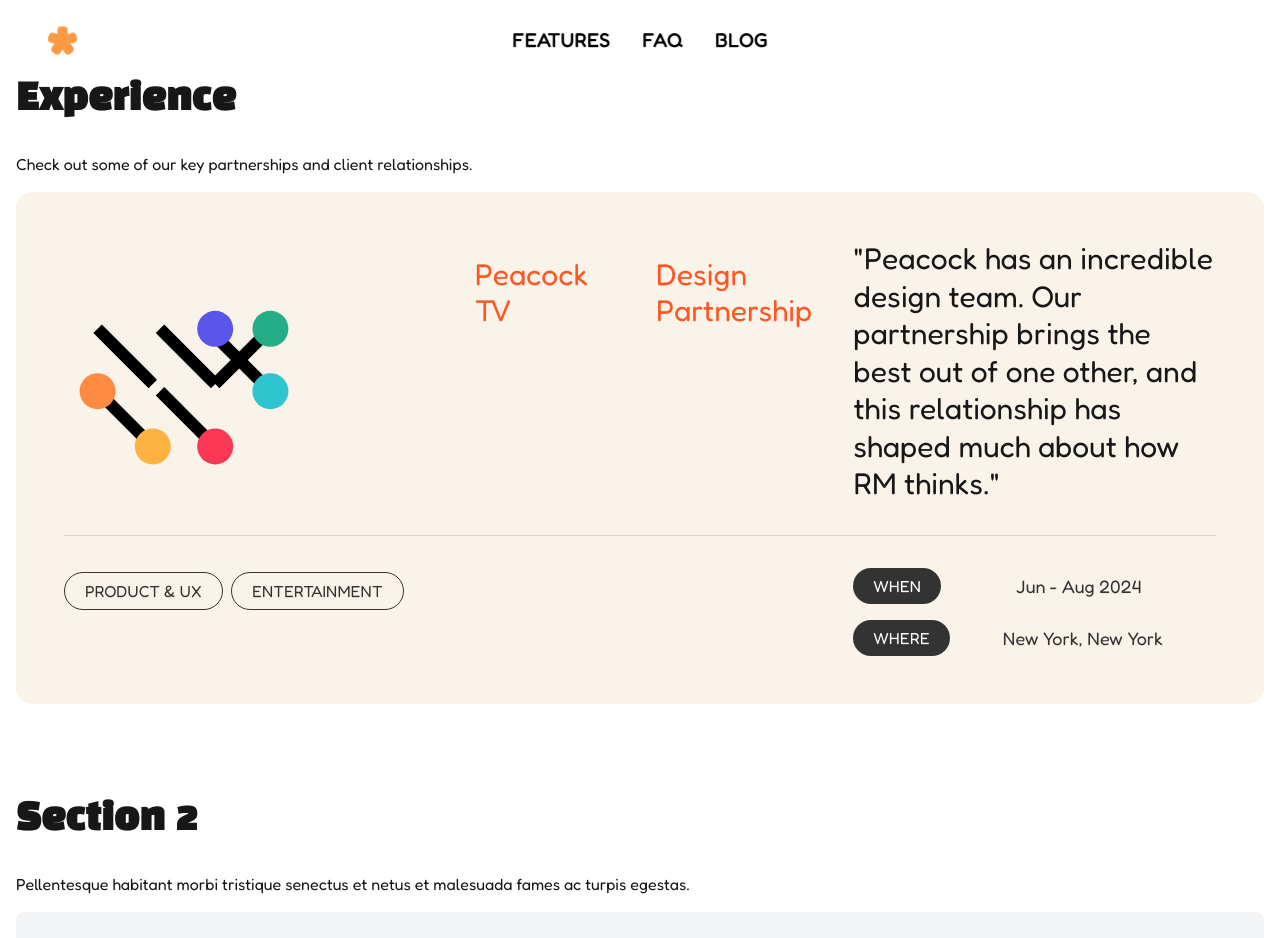
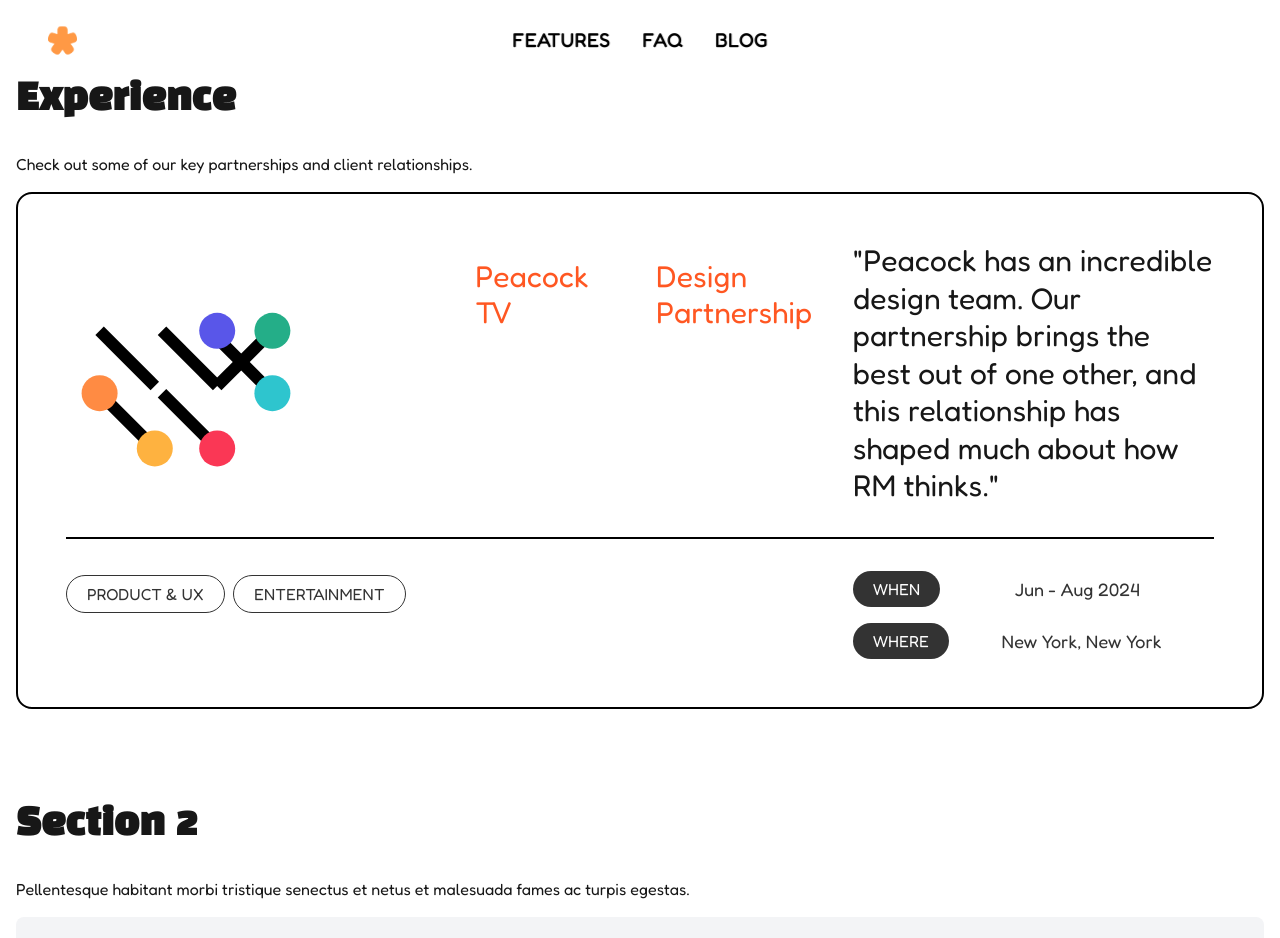
Before and after one commit to JaeMinBird/portfoliov4, a Next.js app: page / in a window 1280 px wide. Shown: the top 938 px of the page. Built offline with nearby package versions, Linux system fonts and the light colour scheme.

Commit message:
Various updates

```diff
--- a/src/app/components/experience.tsx
+++ b/src/app/components/experience.tsx
@@ -29,7 +29,7 @@
 }: ExperienceProps) {
   return (
     <motion.div
-      className="rounded-2xl bg-[#f9f3e9] p-6 md:p-12"
+      className="rounded-2xl bg-white border-2 border-black p-6 md:p-12"
       initial={{ opacity: 0, y: 20 }}
       whileInView={{ opacity: 1, y: 0 }}
       viewport={{ once: true }}
@@ -82,8 +82,8 @@
         </div>
       </div>
 
-      {/* Divider line */}
-      <hr className="my-8 border-[#e0d5c6]" />
+      {/* Divider line - now black and thicker */}
+      <hr className="my-8 border-black border-[1.5px]" />
 
       {/* Bottom section - maintain the same three-column grid */}
       <div className="grid grid-cols-1 md:grid-cols-3 gap-8">
```
